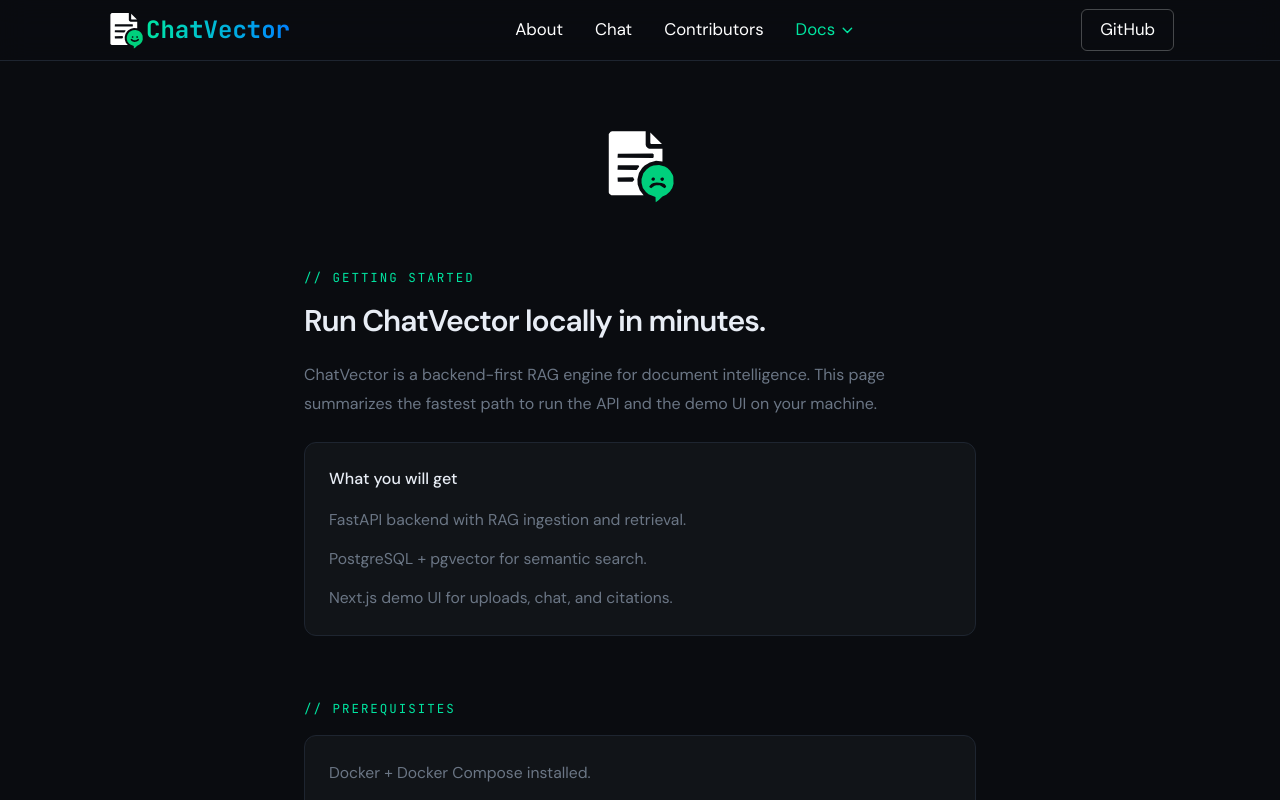
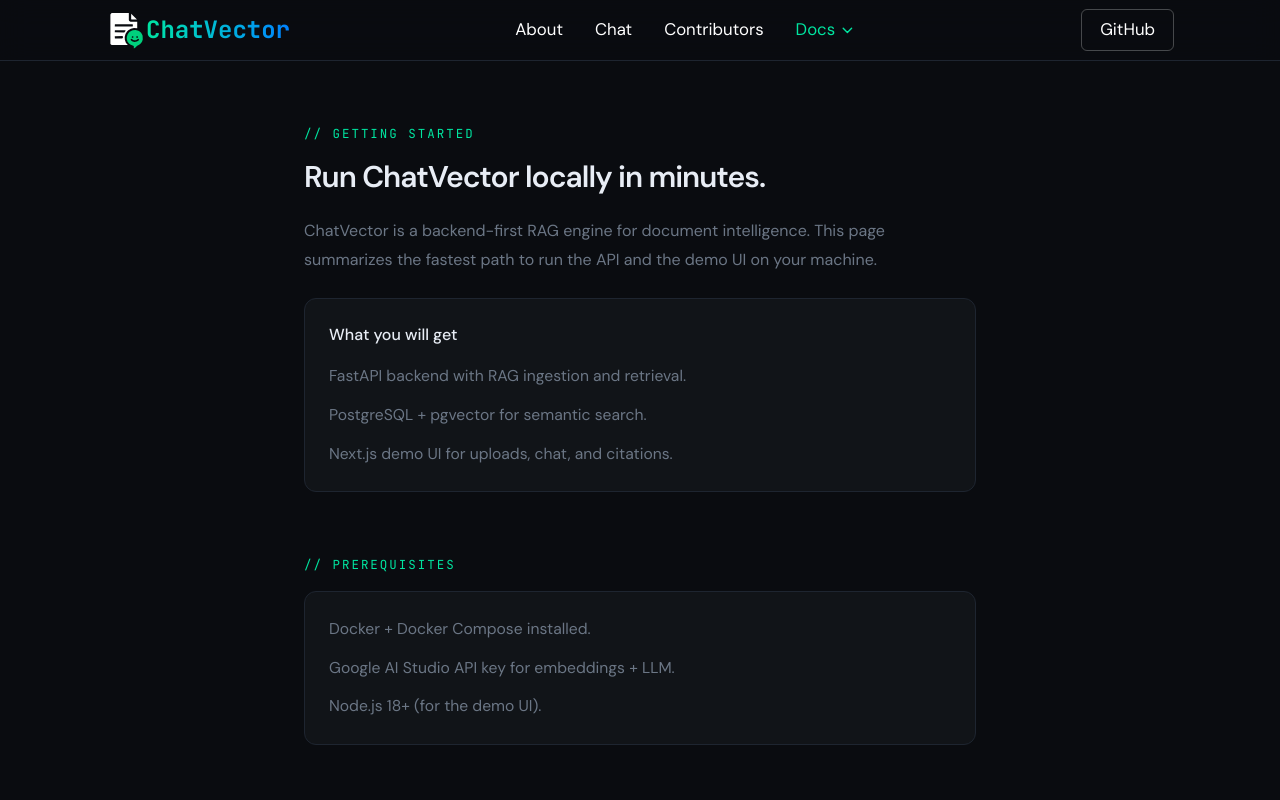
Before and after one commit to ariyibitomiwa611/chatvector-ai, a Next.js app in the folder frontend-demo/: page /getting-started in a window 1280 px wide. Shown: the top 800 px of the page. Built offline with nearby package versions, Linux system fonts and the light colour scheme.

Commit message:
fix(frontend): remove mistaken redirect logo from getting started page (#239)

```diff
--- a/frontend-demo/app/getting-started/page.tsx
+++ b/frontend-demo/app/getting-started/page.tsx
@@ -1,5 +1,3 @@
-import Image from "next/image";
-
 const kickerClass =
   "font-mono text-[0.78rem] uppercase tracking-[2px] text-accent";
 const bodyClass = "text-muted text-[1rem] leading-[1.8]";
@@ -12,15 +10,6 @@ export default function GettingStartedPage() {
   return (
     <div className="min-h-screen bg-background text-foreground">
       <main className="mx-auto flex w-full max-w-[720px] flex-col gap-16 px-6 pb-24 pt-16">
-        <div className="flex justify-center">
-          <Image
-            src="/redirect-logo.svg"
-            alt="ChatVector logo"
-            width={80}
-            height={80}
-            priority
-          />
-        </div>
         <section className="space-y-6">
           <p className={`${kickerClass} block mb-4`}>
             {"// getting started"}
```
